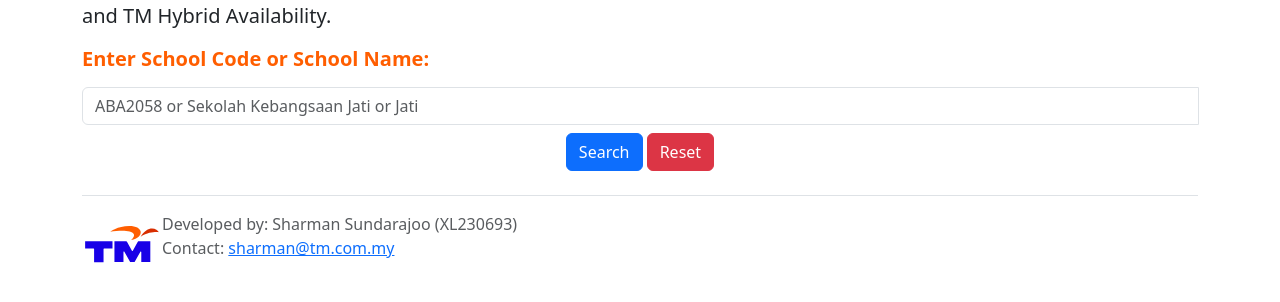
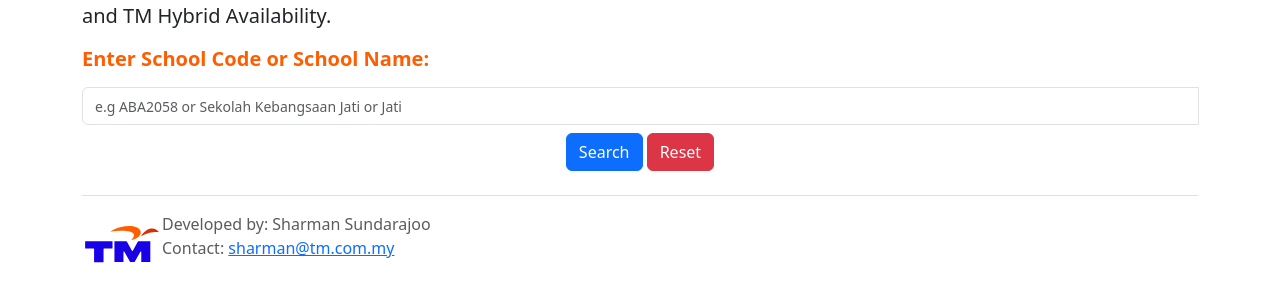
Before and after one commit to sharman1209/tm-schools-website-v3, a Flask app: template templates/home.html in a window 1280 px wide. Shown: the part 447-749 px from the top of the page. Run offline with Flask 3, Linux system fonts and the light colour scheme; the template is opened without the code that fills it, so the values that code supplies are empty.

Commit message:
Improved GUI

```diff
--- a/templates/footer.html
+++ b/templates/footer.html
@@ -1,7 +1,7 @@
 <div class="container">
   <footer class="d-flex flex-wrap justify-content-between align-items-center py-3 my-4 border-top">
     <img src="/static/tm-corp-logo.svg" alt="Logo" width="80" height="40" class="d-inline-block align-text-top">
-    <p class="text-body-secondary">Developed by: Sharman Sundarajoo (XL230693)<br>Contact: <a href="mailto:sharman@tm.com.my">sharman@tm.com.my</a></p>
+    <p class="text-body-secondary">Developed by: Sharman Sundarajoo<br>Contact: <a href="mailto:sharman@tm.com.my">sharman@tm.com.my</a></p>
 
     <div class="col-md-4 d-flex flex-column align-items-center justify-content-center mb-3 mb-md-0 me-md-auto link-body-emphasis text-decoration-none">
     </div>
--- a/templates/home.html
+++ b/templates/home.html
@@ -10,6 +10,9 @@
         /* Apply styles to the search box */
         .form-control {
             text-overflow: ellipsis; /* Display an ellipsis (...) when the text overflows */
+        }
+        input[type="text"]::placeholder {
+            font-size: 14px; /* Adjust the font size as needed */
         }
     </style>
   </head>
@@ -33,7 +36,7 @@
       <!-- Your body content goes here -->
       <form method="post" class="mt-3" id="searchForm">
           <div class="input-group">
-              <input type="text" name="school_query" class="form-control" placeholder="ABA2058 or Sekolah Kebangsaan Jati or Jati" required
+              <input type="text" name="school_query" class="form-control" placeholder="e.g ABA2058 or Sekolah Kebangsaan Jati or Jati" required
                       id="schoolCodeInput" value="{{ request.form['school_query'] if request.form['school_query'] else '' }}">
               <!-- Suggestions dropdown -->
               <div class="dropdown">
```
